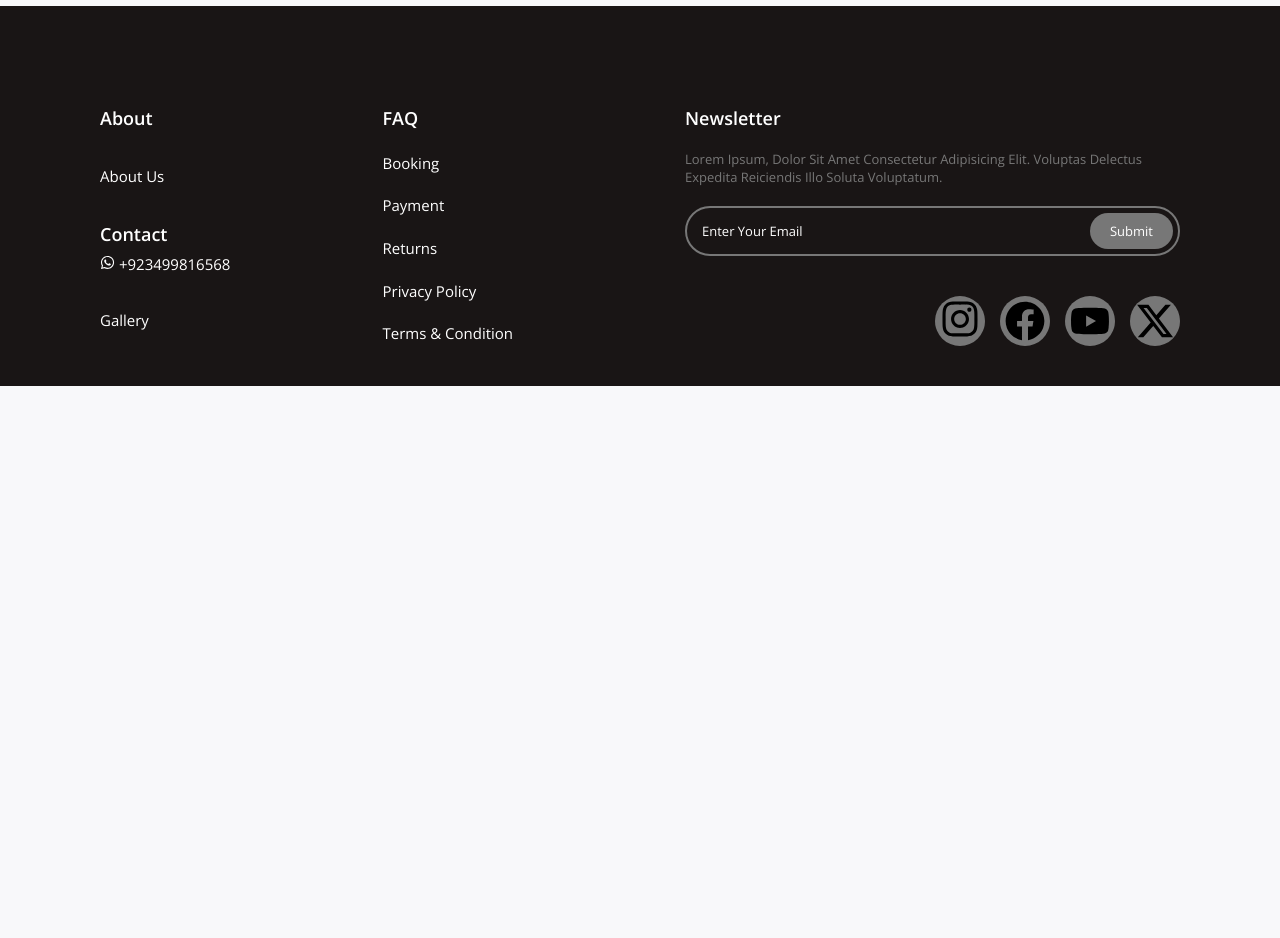
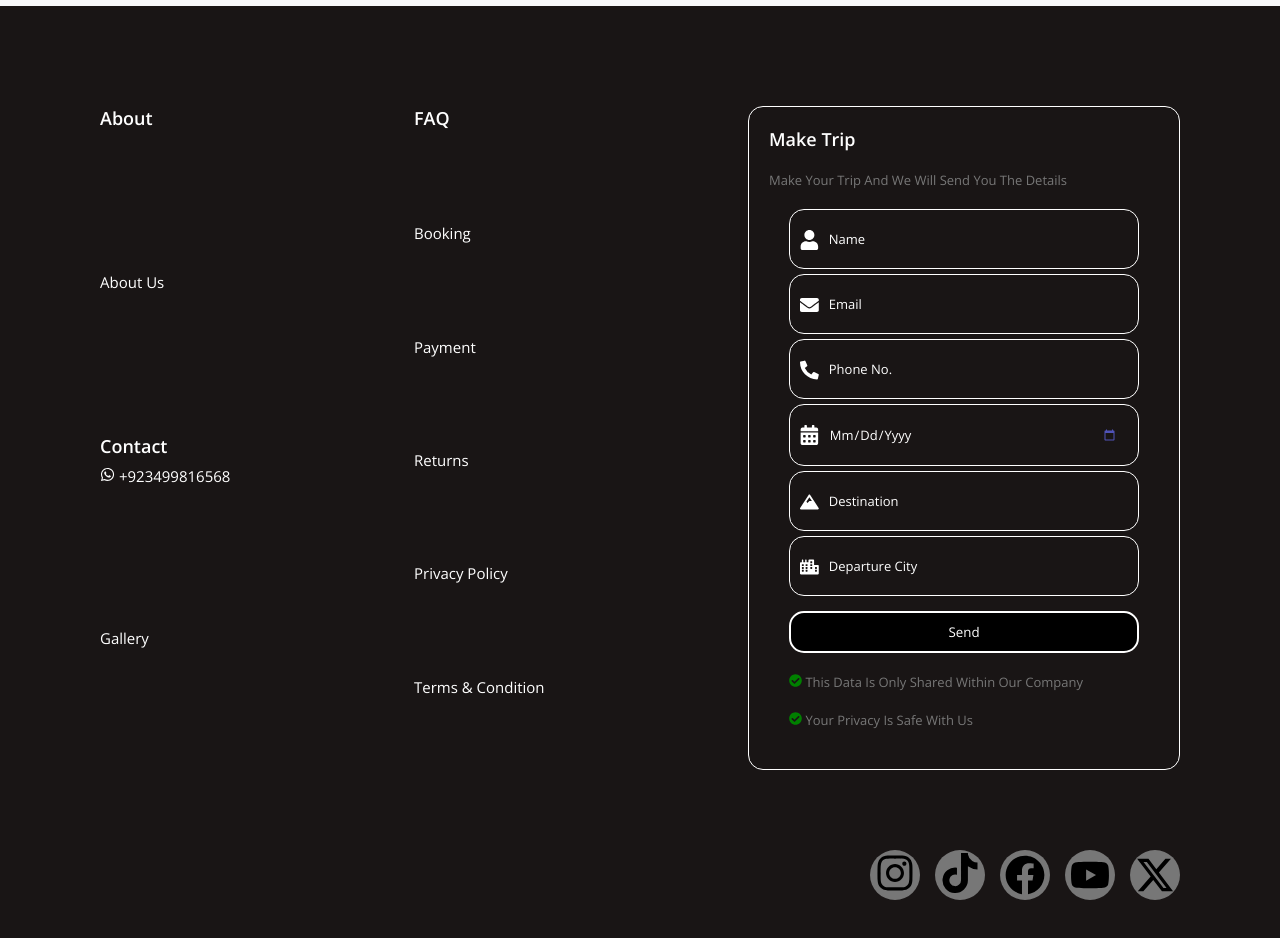
Before and after one commit to usama1998-max/concordia-expedition, a Next.js app: page / in a window 1280 px wide. Shown: the part 7040-7978 px from the top of the page. Before the commit the page ends 7426 px from the top, so only its background shows below. Built offline with nearby package versions, Linux system fonts and the light colour scheme; some icons are missing.

Commit message:
form added

```diff
--- a/app/globals.css
+++ b/app/globals.css
@@ -751,58 +751,96 @@ footer .links ul li a:hover {
     color: white;
 }
 
-footer .newsletter {
-    flex: 1 0 250px;
-    max-width: 55rem;
+
+footer .tripPlan{
+    padding: 20px;
+    width: 40%;
+    display: block;
+    align-items: center;
+    border: 1px solid white;
+    border-radius: 15px;
 }
 
-footer .newsletter p {
+footer .tripPlan .form{
+    margin-top: 20px;
+}
+
+footer .tripPlan p {
     color: var(--text-clr);
     font-size: 1.3rem;
     margin: 2rem 0;
 }
 
-footer .newsletter .email-box {
+footer .tripPlan .tripPlanForm .input-group{
     display: flex;
+    flex-direction: row;
     width: 100%;
-    height: 50px;
-    border: 2px solid var(--text-clr);
-    border-radius: 3rem;
-    padding: .5rem;
+    align-self: center;
+    position: relative;
+    left: 0;
+    right: 0;
+    margin-left: auto;
+    margin-right: auto;
+    border: 1px solid white;
+    padding: 10px;
+    margin-bottom: 5px;
+    border-radius: 15px;
+
 }
 
-footer .newsletter .email-box input {
+footer .tripPlan .tripPlanForm .input-group .icon{
+    margin-top: 10px;
+}
+
+footer .tripPlan .tripPlanForm input {
     width: 100%;
     padding: 1rem;
-    background: transparent;
+    background-color: #191515;
     border: none;
     outline: none;
     color: var(--white-clr);
     font-size: 1.3rem;
 }
 
-footer .newsletter .email-box input::placeholder {
+footer .tripPlanForm input::placeholder {
     color: var(--white-clr);
 }
 
-footer .newsletter .email-box button {
+/* Chrome/Safari - calendar icon color tweak using filter */
+footer .tripPlan .tripPlanForm input[type="date"]::-webkit-calendar-picker-indicator {
+    filter: invert(30%) sepia(80%) saturate(500%) hue-rotate(200deg);
+    cursor: pointer;
+}
+
+footer .tripPlanForm {
     padding: 0 2rem;
     border-radius: 3rem;
     border: none;
     outline: none;
-    background: var(--text-clr);
+
     color: var(--white-clr);
     font-size: 1.3rem;
     cursor: pointer;
     transition: all .3s ease;
 }
 
-footer .newsletter .email-box button:hover {
-    color: var(--black-clr);
-    background: var(--white-clr);
+footer .tripPlanForm .enquirySubmit {
+    color: var(--white-clr);
+    background: var(--black-clr);
+    padding: 10px;
+    border-radius: 15px;
+    cursor: pointer;
+    position: relative;
+    left: 0;
+    right: 0;
+    margin-left: auto;
+    margin-right: auto;
+    border: 2px solid var(--white-clr);
+    width: 100%;
+    margin-top: 10px;
 }
 
-footer .newsletter .social-links {
+footer .social-links {
     width: 100%;
     margin-top: 4rem;
     display: flex;
@@ -810,7 +848,7 @@ footer .newsletter .social-links {
     gap: 1.5rem;
 }
 
-footer .newsletter .social-links li {
+footer .social-links li {
     list-style: none;
     width: 50px;
     height: 50px;
@@ -823,9 +861,9 @@ footer .newsletter .social-links li {
     transition: all .3s ease;
 }
 
-footer .newsletter .social-links li:hover {
+footer .social-links li:hover {
     border: 2px solid var(--white-clr);
-    background: linear-gradient(45deg, purple, dodgerblue);
+    background: linear-gradient(45deg, rgb(182, 124, 182), rgb(117, 142, 167));
     color: white;
 }
 
@@ -837,7 +875,7 @@ footer .newsletter .social-links li:hover {
     color: var(--white-clr);
 }
 
-footer .newsletter .social-links li i {
+footer .social-links li i {
     font-size: 1.6rem;
     /* color: var(--white-clr); */
     color: white;
@@ -942,6 +980,11 @@ footer .copright p {
         justify-content: center;
         align-items: center;
     }
+
+    footer .tripPlan{
+
+        width: 100%;
+    }
 }
 
 @media (max-width: 706px) {
@@ -1007,6 +1050,11 @@ footer .copright p {
 
     footer {
         padding: 4rem;
+    }
+
+    footer .tripPlan{
+
+        width: 100%;
     }
 
 }
--- a/app/page.tsx
+++ b/app/page.tsx
@@ -6,8 +6,14 @@ import {
     FaInstagram,
     FaYoutube,
     FaWhatsapp,
-    // FaPhoneAlt,
-    FaEnvelope
+    FaTiktok,
+    FaUser,
+    FaEnvelope,
+    FaCheckCircle,
+    FaCalendarAlt,
+    FaPhoneAlt,
+    FaMountain,
+    FaCity
 } from "react-icons/fa";
 import { FaXTwitter } from "react-icons/fa6";
 // import ScrollToBottom from "./components/ScrollToContact";
@@ -410,13 +416,52 @@ export default function Home() {
                         <li><a href="#">terms & condition</a></li>
                     </ul>
                 </div>
-                <div className="newsletter">
-                    <h4>newsletter</h4>
-                    <p>Lorem ipsum, dolor sit amet consectetur adipisicing elit. Voluptas delectus expedita reiciendis illo soluta voluptatum.</p>
-                    <div className="email-box">
-                        <input type="text" placeholder="enter your email" />
-                        <button>submit</button>
+                <div className="tripPlan">
+                    <h4>Make Trip</h4>
+                    <p>Make your trip and we will send you the details</p>
+                    <div className="tripPlanForm">
+                        <form className="form">
+                            <div className="input-group">
+                                <FaUser className="icon" size={20} />
+                                <input type="text" placeholder="Name" autoComplete="off" />
                             </div>
+
+                            <div className="input-group">
+                                <FaEnvelope className="icon" size={20} />
+                                <input type="email" placeholder="Email" autoComplete="off" />
+                            </div>
+
+                            <div className="input-group">
+                                <FaPhoneAlt className="icon" size={20} />
+                                <input type="text" placeholder="Phone No." autoComplete="off" />
+                            </div>
+
+                            <div className="input-group">
+                                <FaCalendarAlt className="icon" size={20} />
+                                <input type="date" />
+                            </div>
+
+                            <div className="input-group">
+                                <FaMountain className="icon" size={20} />
+                                <input type="text" placeholder="Destination" autoComplete="off" />
+                            </div>
+
+                            <div className="input-group">
+                                <FaCity className="icon" size={20} />
+                                <input type="text" placeholder="Departure City" autoComplete="off" />
+                            </div>
+
+
+                            <button type="submit" className="enquirySubmit">Send</button>
+
+                        </form>
+                        <p><FaCheckCircle color="green" /> This data is only shared within our company</p>
+                        <p><FaCheckCircle color="green" /> Your privacy is safe with us</p>
+
+                    </div>
+
+                </div>
+
                 <ul className="social-links">
                     <li>
                         <a
@@ -425,11 +470,19 @@ export default function Home() {
                             <FaInstagram className="social-icons" />
                         </a>
                     </li>
+                    <li>
+                        <a
+                            target="_blank"
+                            href="https://www.tiktok.com/@concordia.expedit?_t=ZS-8w4cexGGByq&_r=1"
+                        >
+                            <FaTiktok className="social-icons" />
+                        </a>
+                    </li>
                     <li><FaFacebook className="social-icons" /></li>
                     <li><FaYoutube className="social-icons" /></li>
                     <li><FaXTwitter className="social-icons" /></li>
                 </ul>
-                </div>
+
             </footer>
 
         </div>
```
Lines whose indentation alone changed are shown as unchanged.
